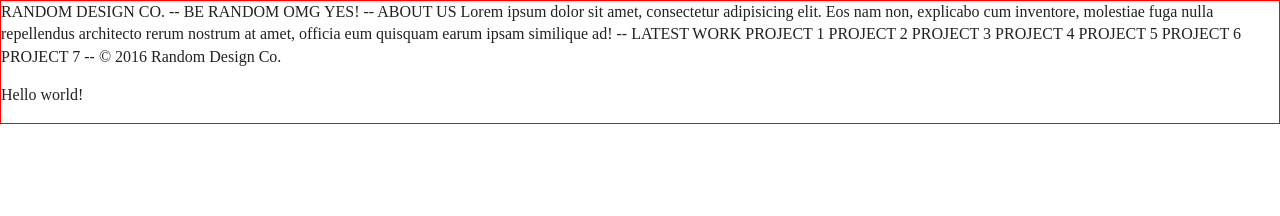
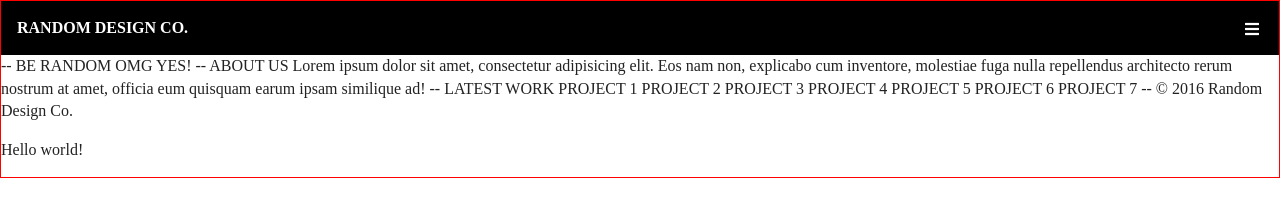
Before and after one commit to sonalsinghvs/random-design-co-singh, a plain HTML site: page index.html in a window 1280 px wide. Drawn offline with nearby package versions, Linux system fonts and the light colour scheme.

Commit message:
Made the header
Worked on the heading and icon

```diff
--- a/css/main.css
+++ b/css/main.css
@@ -114,10 +114,24 @@ body{
     border:1px solid red;
 }
 
+.page-header {
+    background-color:#000;
+    color:#fff;
+    position:relative;
+}
 
+.page-header h1{
+    margin:0;
+    padding:1em;
+    font-size:1em;
+    text-transform:uppercase;
+}
 
-
-
+.page-header i{
+   position:absolute;
+    top:20px;
+    right:20px;
+}
 
 
 
--- a/index.html
+++ b/index.html
@@ -10,6 +10,7 @@
   <link rel="manifest" href="site.webmanifest">
   <link rel="apple-touch-icon" href="icon.png">
   <!-- Place favicon.ico in the root directory -->
+    <link rel="stylesheet" href="https://use.fontawesome.com/releases/v5.8.1/css/all.css" integrity="sha384-50oBUHEmvpQ+1lW4y57PTFmhCaXp0ML5d60M1M7uH2+nqUivzIebhndOJK28anvf" crossorigin="anonymous">
 
   <link rel="stylesheet" href="css/normalize.css">
   <link rel="stylesheet" href="css/main.css">
@@ -23,7 +24,11 @@
   <![endif]-->
 
   <!-- Add your site or application content here -->
-    RANDOM DESIGN CO.
+    <header class="page-header">
+        <h1>RANDOM DESIGN CO.</h1>
+        <i class="fas fa-bars"></i>
+
+    </header>
 
 --
 
```
